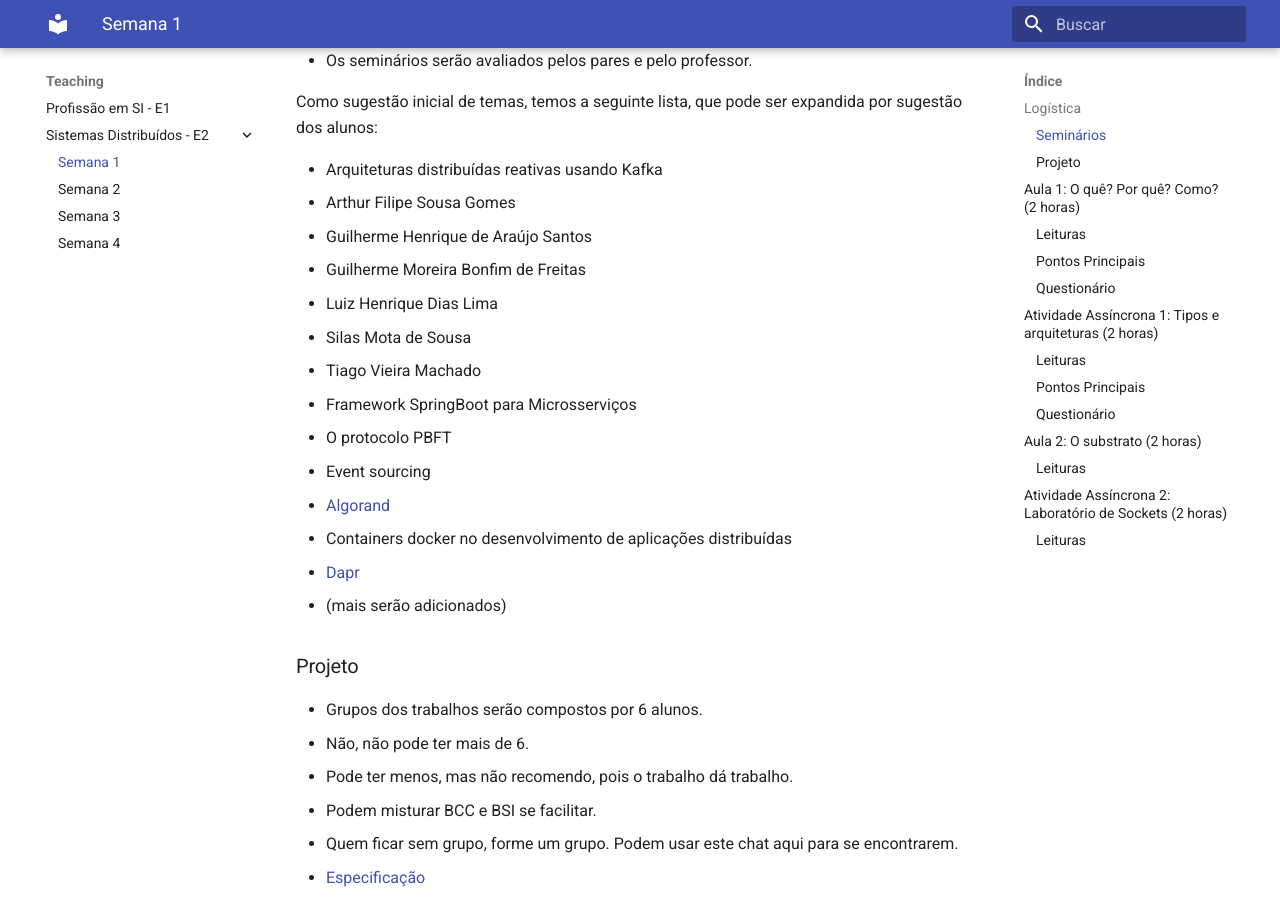
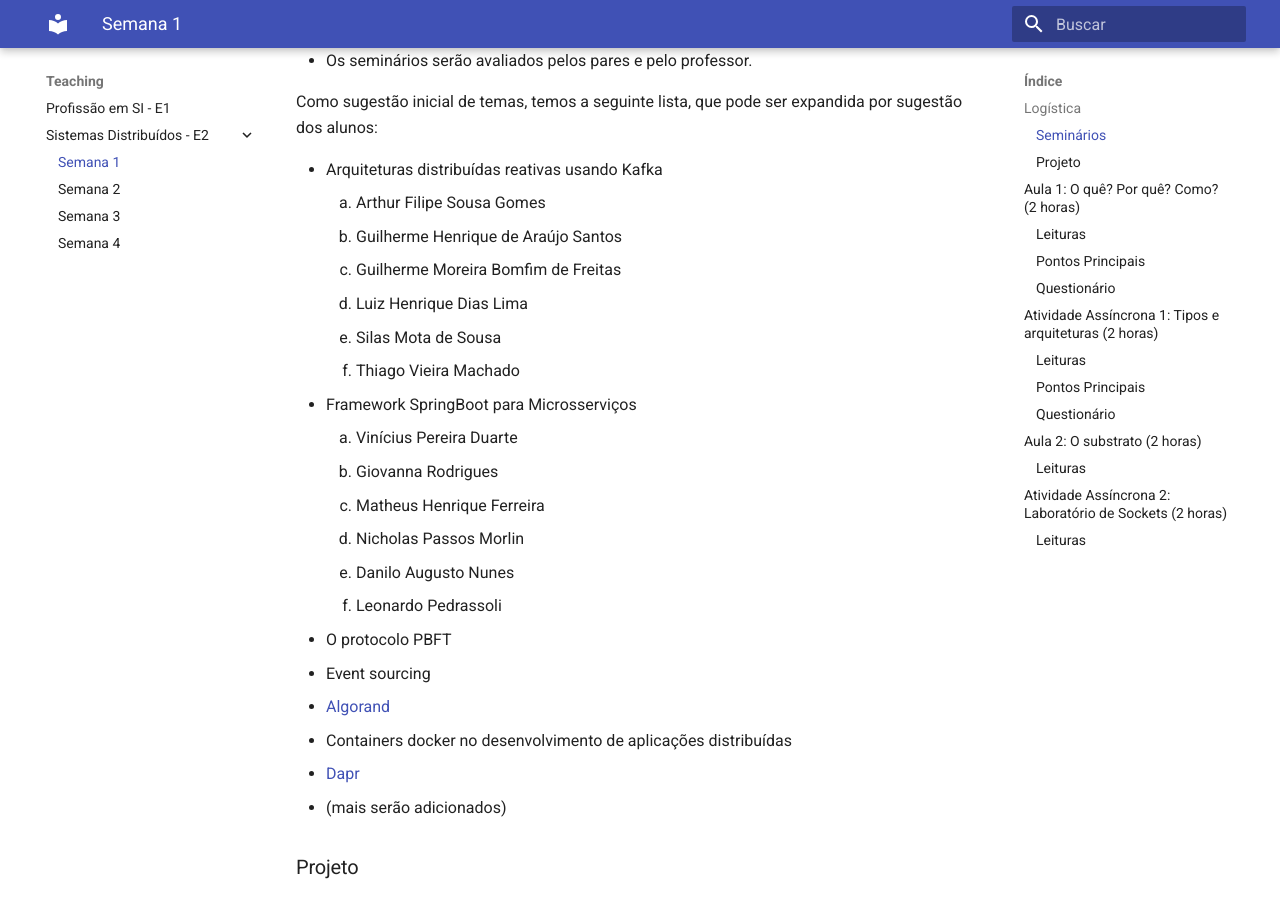
Before and after one commit to lasarojc/lasarojc.github.io, an MkDocs documentation site: the page built from docs/teaching/gbc074gsi028/semana1.md, in a window 1280 px wide and 900 px high, scrolled down 3138 px. Built offline with MkDocs 1.6.1 and Material for MkDocs 9.7.7, drawn with Linux system fonts in a browser that asks for light colours; emoji names are drawn with the system emoji font; formulas are drawn with MathJax 3.

```diff
--- a/docs/teaching/gbc074gsi028/semana1.md
+++ b/docs/teaching/gbc074gsi028/semana1.md
@@ -85,13 +85,19 @@ Sua apresentação será avaliada nos seguintes pontos:
 Como sugestão inicial de temas, temos a seguinte lista, que pode ser expandida por sugestão dos alunos:
 
 * Arquiteturas distribuídas reativas usando Kafka
-   3. Arthur Filipe Sousa Gomes
-   2. Guilherme Henrique de Araújo Santos
-   1. Guilherme Moreira Bonfim de Freitas
-   1. Luiz Henrique Dias Lima
-   1. Silas Mota de Sousa
-   1. Tiago Vieira Machado
+    3. Arthur Filipe Sousa Gomes
+    2. Guilherme Henrique de Araújo Santos
+    1. Guilherme Moreira Bomfim de Freitas
+    1. Luiz Henrique Dias Lima
+    1. Silas Mota de Sousa
+    1. Thiago Vieira Machado
 * Framework SpringBoot para Microsserviços
+    1. Vinícius Pereira Duarte
+    1. Giovanna Rodrigues
+    1. Matheus Henrique Ferreira
+    1. Nicholas Passos Morlin
+    1. Danilo Augusto Nunes
+    1. Leonardo Pedrassoli
 * O protocolo PBFT
 * Event sourcing
 * [Algorand](https://algorand.foundation/)
```
Also changed, not shown: docs/teaching/gsi009/index.md (+7 -0 lines).
